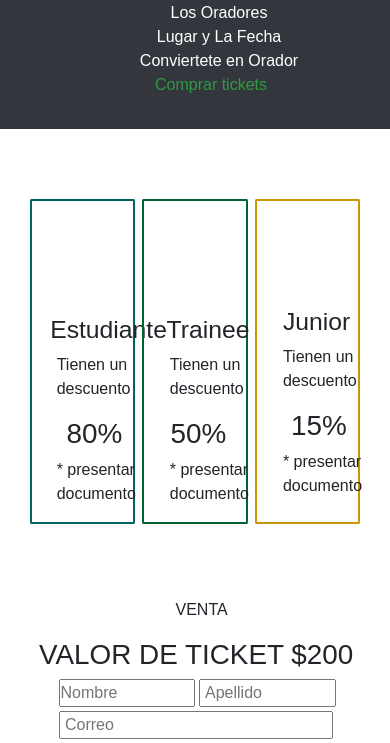
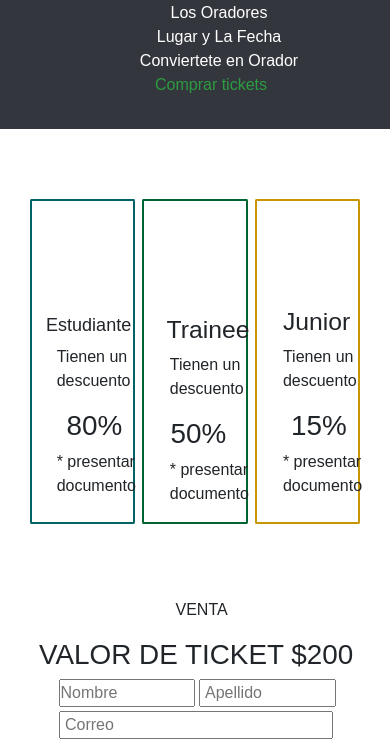
Before and after one commit to ClaudioLacava/CodoaCodo_bootstr, a plain HTML site: page compar_tickets.html in a window 390 px wide. Shown: the part 96-839 px from the top of the page. Drawn offline with nearby package versions, Linux system fonts and the light colour scheme.

Commit message:
Update estiloscompras.css

```diff
--- a/css/estiloscompras.css
+++ b/css/estiloscompras.css
@@ -436,7 +436,8 @@ color: grey;
 
 
      .cardU h2{
-         padding-left: 10%;
+          margin-left: -15%;
+    font-size:large;
 
 
      }
```
